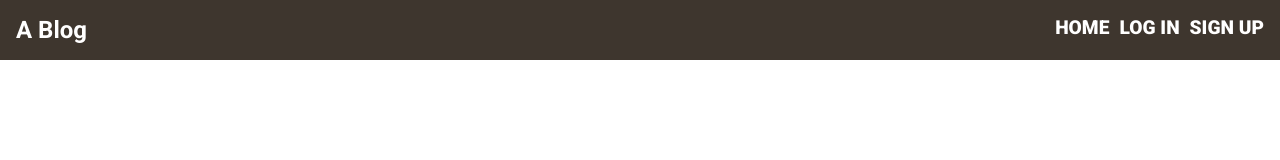
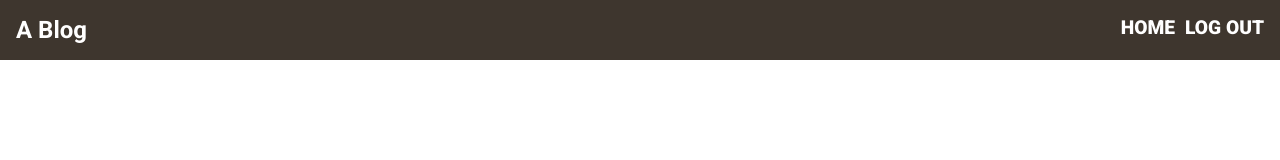
Before and after one commit to AirDevil188/blog_api, a React (Vite) app in the folder frontend/: page /log-in in a window 1280 px wide. Shown: the top 160 px of the page. Built offline with nearby package versions, Linux system fonts and the light colour scheme.

Commit message:
fix: dependency array

```diff
--- a/frontend/src/App.jsx
+++ b/frontend/src/App.jsx
@@ -6,7 +6,7 @@ import Footer from "./components/Footer";
 import "./index.css";
 
 const App = () => {
-  const [userObject, setUserObject] = useState("");
+  const [userObject, setUserObject] = useState({ token: null, username: null });
   const [errors, setErrors] = useState(null);
   const [hamburger, setHamburger] = useState(false);
 
@@ -18,9 +18,8 @@ const App = () => {
         username: token.username,
         token: localStorage.getItem("token"),
       });
-      console.log(userObject);
     }
-  }, []);
+  }, [userObject.token]);
   return (
     <>
       <NavBar
```
